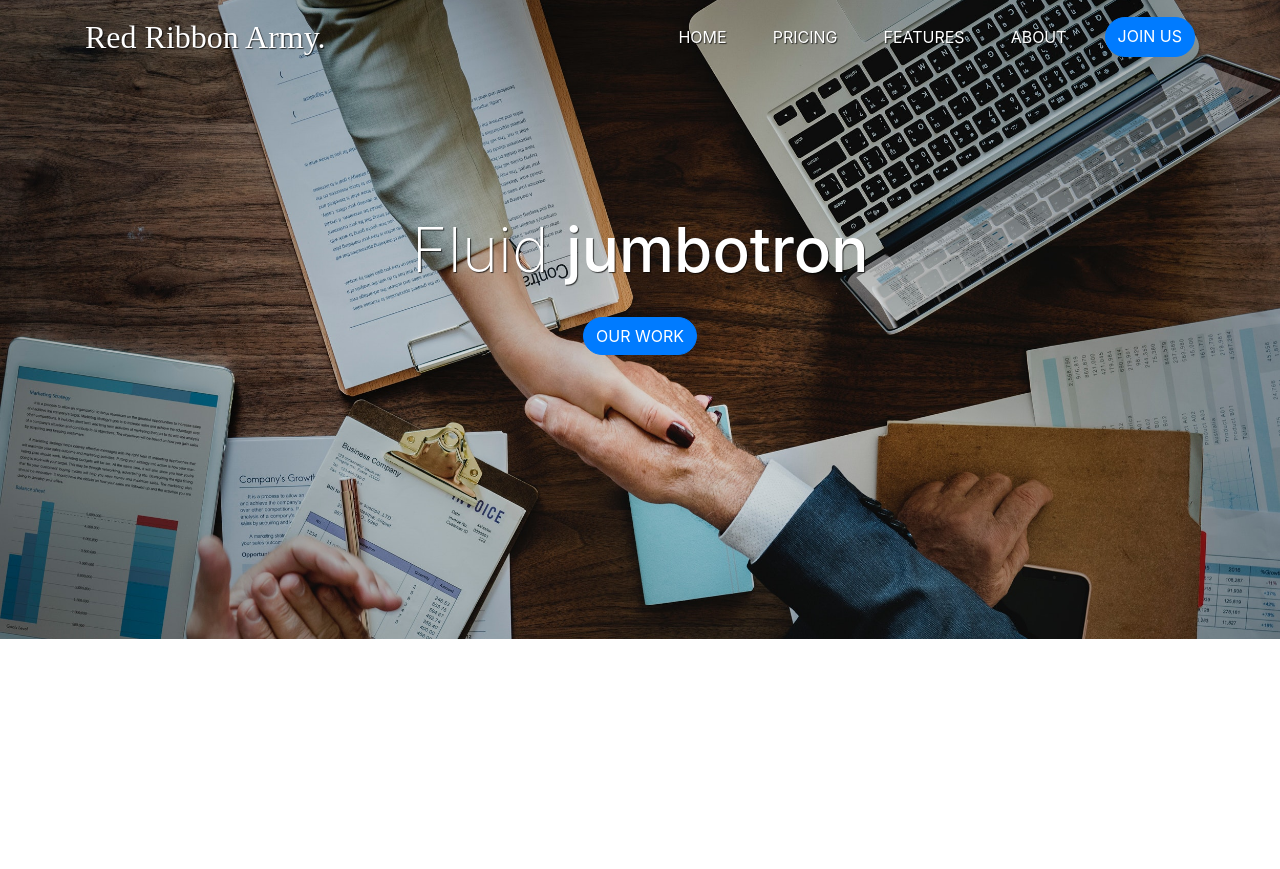
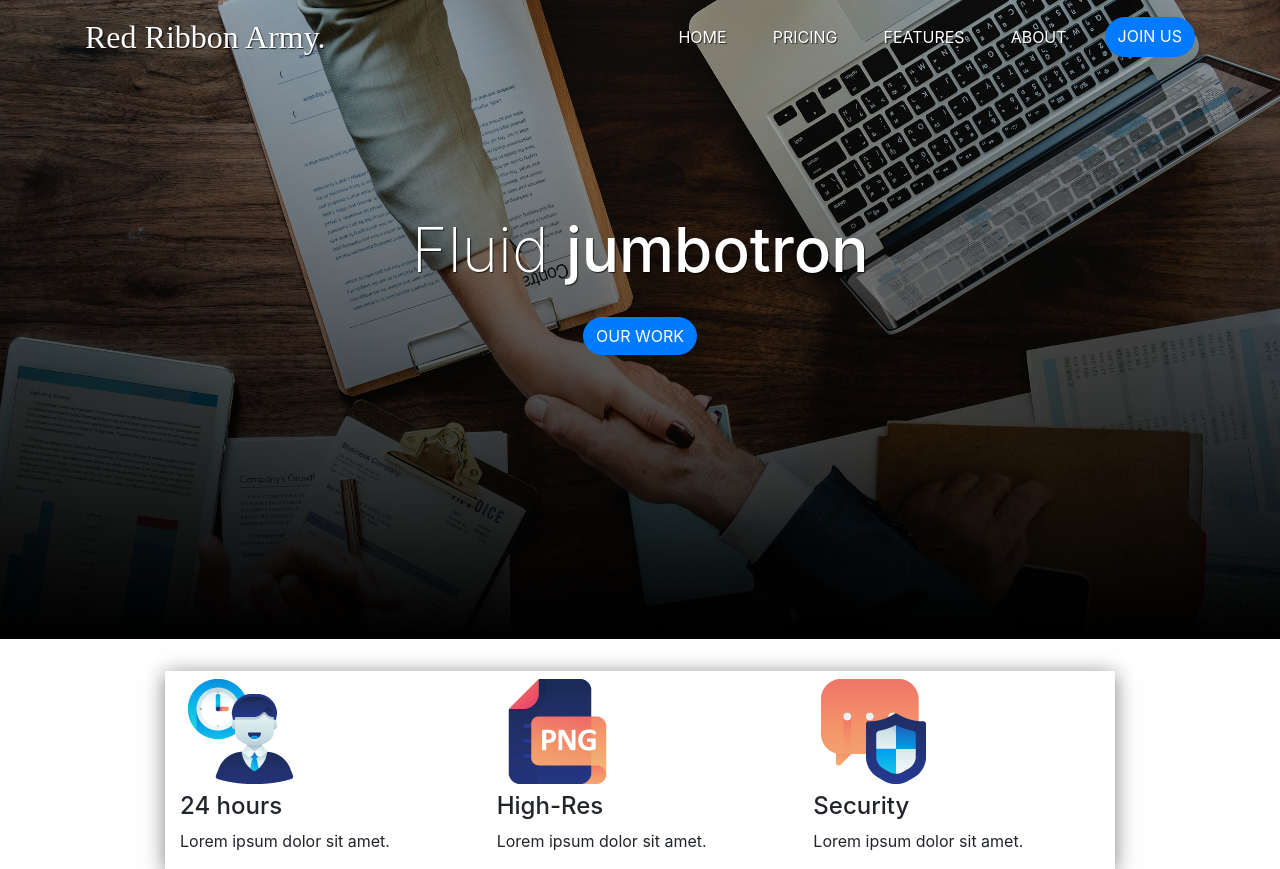
Before and after one commit to Daud17assidiqi/red-ribbon-army, a plain HTML site: page index.html in a window 1280 px wide. Before the commit the page ends 800 px from the top, so only its background shows below. Drawn offline with nearby package versions, Linux system fonts and the light colour scheme; a web font is replaced by a local one.

Commit message:
update jumbtron, add info panel

```diff
--- a/index.html
+++ b/index.html
@@ -56,6 +56,32 @@
   </div>
   <!-- endJumbotron -->
 
+  <!-- Container -->
+  <div class="container">
+    <!-- info Panel -->
+    <div class="row justify-content-center">
+      <div class="col-lg-10 info-panel">
+        <div class="row">
+          <div class="col-lg">
+            <img src="img/employee.png" alt="employee">
+            <h4>24 hours</h4>
+            <p>Lorem ipsum dolor sit amet.</p>
+          </div>
+          <div class="col-lg">
+            <img src="img/hires.png" alt="employee">
+            <h4>High-Res</h4>
+            <p>Lorem ipsum dolor sit amet.</p>
+          </div>
+          <div class="col-lg">
+            <img src="img/security.png" alt="employee">
+            <h4>Security</h4>
+            <p>Lorem ipsum dolor sit amet.</p>
+          </div>
+        </div>
+      </div>
+    </div>
+  </div>
+
   <!-- Optional JavaScript; choose one of the two! -->
 
   <!-- Option 1: jQuery and Bootstrap Bundle (includes Popper) -->
--- a/style.css
+++ b/style.css
@@ -1,4 +1,8 @@
 /* Navbar */
+.navbar {
+  position: relative;
+  z-index: 1;
+}
 .navbar-brand {
   font-family: Viga;
   font-size: 32px;
@@ -10,6 +14,21 @@
   background-size: cover;
   height: 540px;
   text-align: center;
+  position: relative;
+}
+.jumbotron .container {
+  z-index: 1;
+  position: relative;
+}
+
+.jumbotron::after {
+  content: "";
+  display: block;
+  width: 100%;
+  height: 100%;
+  background-image: linear-gradient(to top, rgba(0, 0, 0, 1), rgba(0, 0, 0, 0));
+  position: absolute;
+  bottom: 0;
 }
 
 .jumbotron .display-4 {
@@ -24,6 +43,13 @@
 .jumbotron .display-4 span {
   font-weight: 500;
 }
+
+/* info panel */
+
+.info-panel {
+  box-shadow: 0 3px 20px rgba(0, 0, 0, 0.5);
+}
+
 /* utility */
 .tombol {
   text-transform: uppercase;
```
